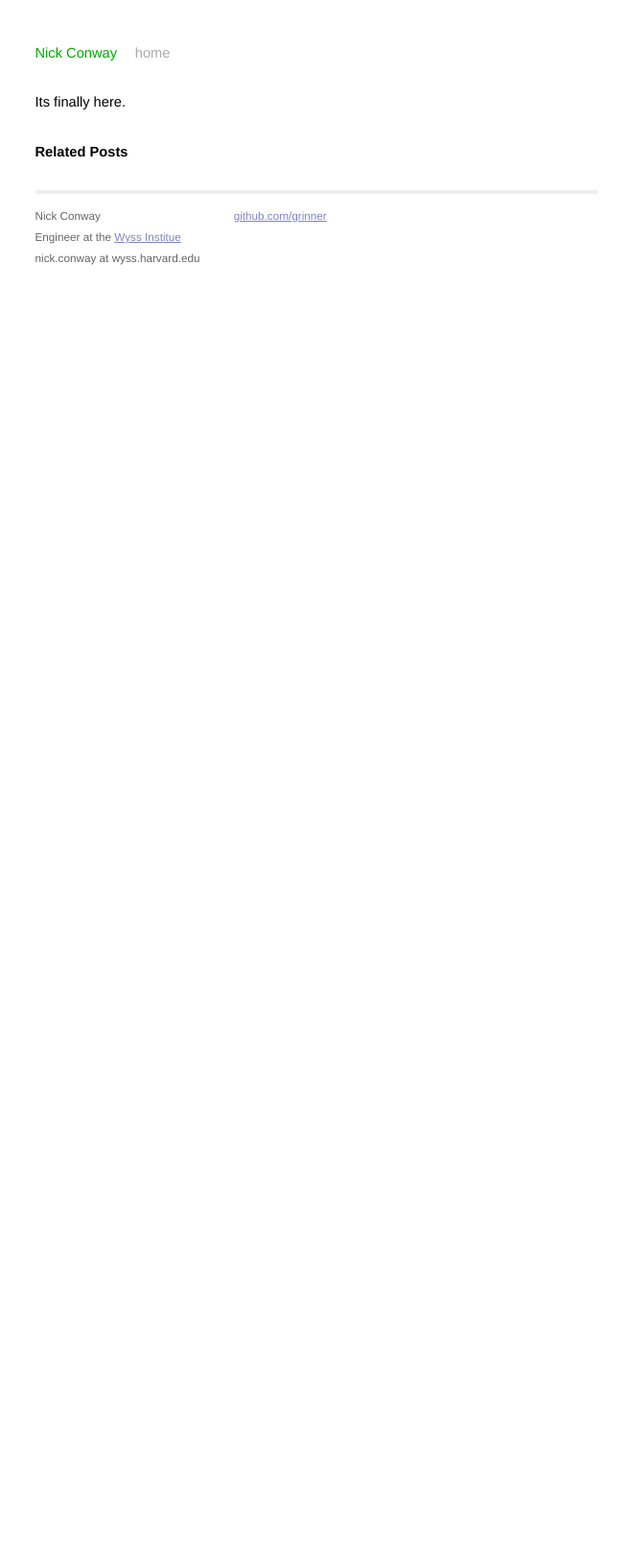
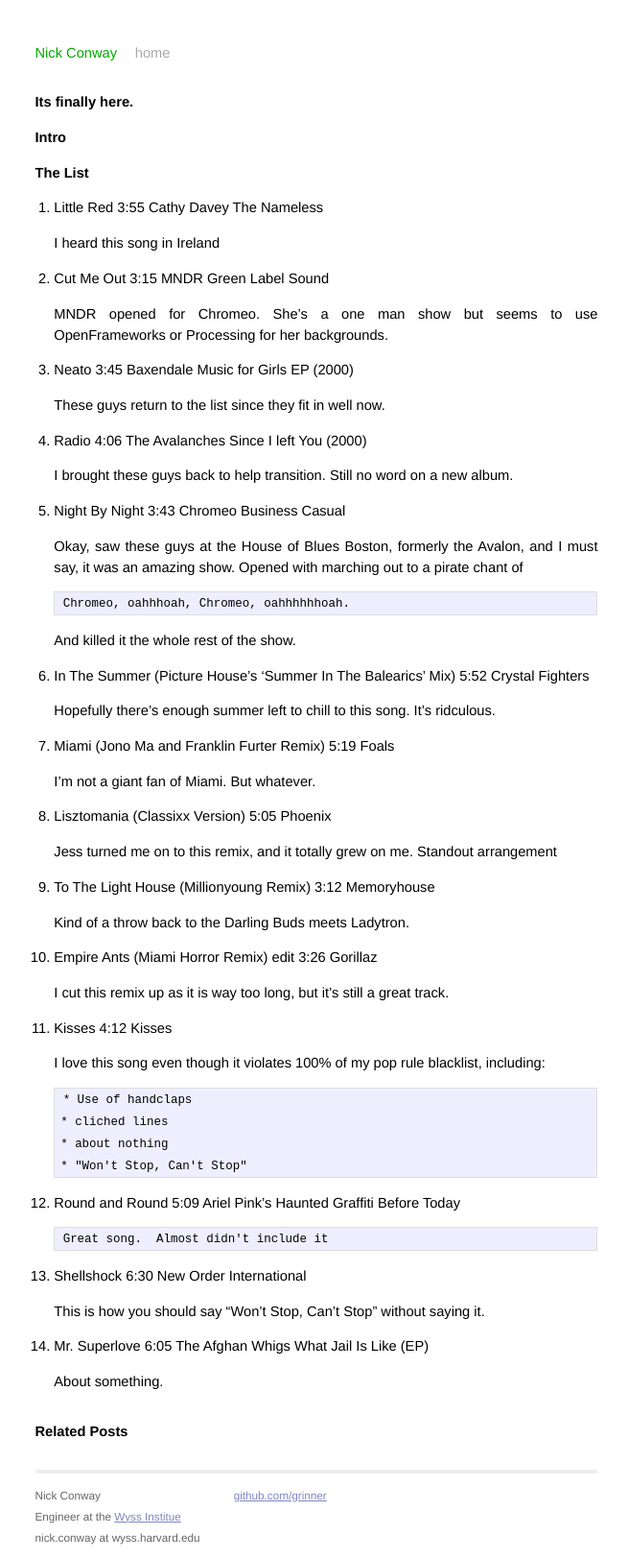
Before and after one commit to grinner/grinner.github.com, a Jekyll site: the page built from _posts/2011-07-24-mix-of-the-year-2010.md, in a window 1280 px wide. Shown: the whole page at 96% size, without its empty margins (310-965 px from the left). Built offline with Jekyll 4.4.1, drawn with Linux system fonts in a browser that asks for light colours; Markdown is read by kramdown in place of the engine named in the settings; before the commit the page ends 944 px from its top, so only the background shows below that.

Commit message:
Updated mix 2010 post with actual content

```diff
--- a/_posts/2011-07-24-mix-of-the-year-2010.md
+++ b/_posts/2011-07-24-mix-of-the-year-2010.md
@@ -4,3 +4,76 @@
 ---
 
 Its finally here.
+=================
+
+#Intro
+
+# The List
+
+1.  Little Red        3:55    Cathy Davey     The Nameless
+
+    I heard this song in Ireland
+
+2.  Cut Me Out        3:15    MNDR    Green Label Sound
+
+    MNDR opened for Chromeo.  She's a one man show but seems to use OpenFrameworks
+    or Processing for her backgrounds.
+
+3.  Neato             3:45    Baxendale   Music for Girls EP (2000)
+
+    These guys return to the list since they fit in well now.
+
+4.  Radio             4:06    The Avalanches  Since I left You (2000)
+
+    I brought these guys back to help transition.  Still no word on a new album.
+
+5.  Night By Night    3:43    Chromeo         Business Casual
+
+    Okay, saw these guys at the House of Blues Boston, formerly the Avalon, and
+    I must say, it was an amazing show.  Opened with marching out to a pirate chant
+    of
+
+        Chromeo, oahhhoah, Chromeo, oahhhhhhoah.
+
+    And killed it the whole rest of the show.
+
+6.  In The Summer (Picture House's 'Summer In The Balearics' Mix)     5:52    Crystal Fighters
+
+    Hopefully there's enough summer left to chill to this song.  It's ridculous.
+
+7.  Miami (Jono Ma and Franklin Furter Remix) 5:19    Foals
+
+    I'm not a giant fan of Miami.  But whatever.
+
+8.  Lisztomania (Classixx Version)            5:05    Phoenix
+
+    Jess turned me on to this remix, and it totally grew on me.  Standout arrangement
+
+9.  To The Light House (Millionyoung Remix)   3:12    Memoryhouse
+
+    Kind of a throw back to the Darling Buds meets Ladytron.
+
+10. Empire Ants (Miami Horror Remix) edit     3:26    Gorillaz
+
+    I cut this remix up as it is way too long, but it's still a great track.
+
+11. Kisses            4:12  Kisses
+
+    I love this song even though it violates 100% of my pop rule blacklist, including:
+
+        * Use of handclaps
+        * cliched lines
+        * about nothing
+        * "Won't Stop, Can't Stop"
+
+12. Round and Round   5:09    Ariel Pink's Haunted Graffiti   Before Today
+
+        Great song.  Almost didn't include it
+
+13. Shellshock        6:30    New Order   International
+
+    This is how you should say "Won't Stop, Can't Stop" without saying it.
+
+14. Mr. Superlove     6:05    The Afghan Whigs	What Jail Is Like (EP)
+
+    About something.
```
